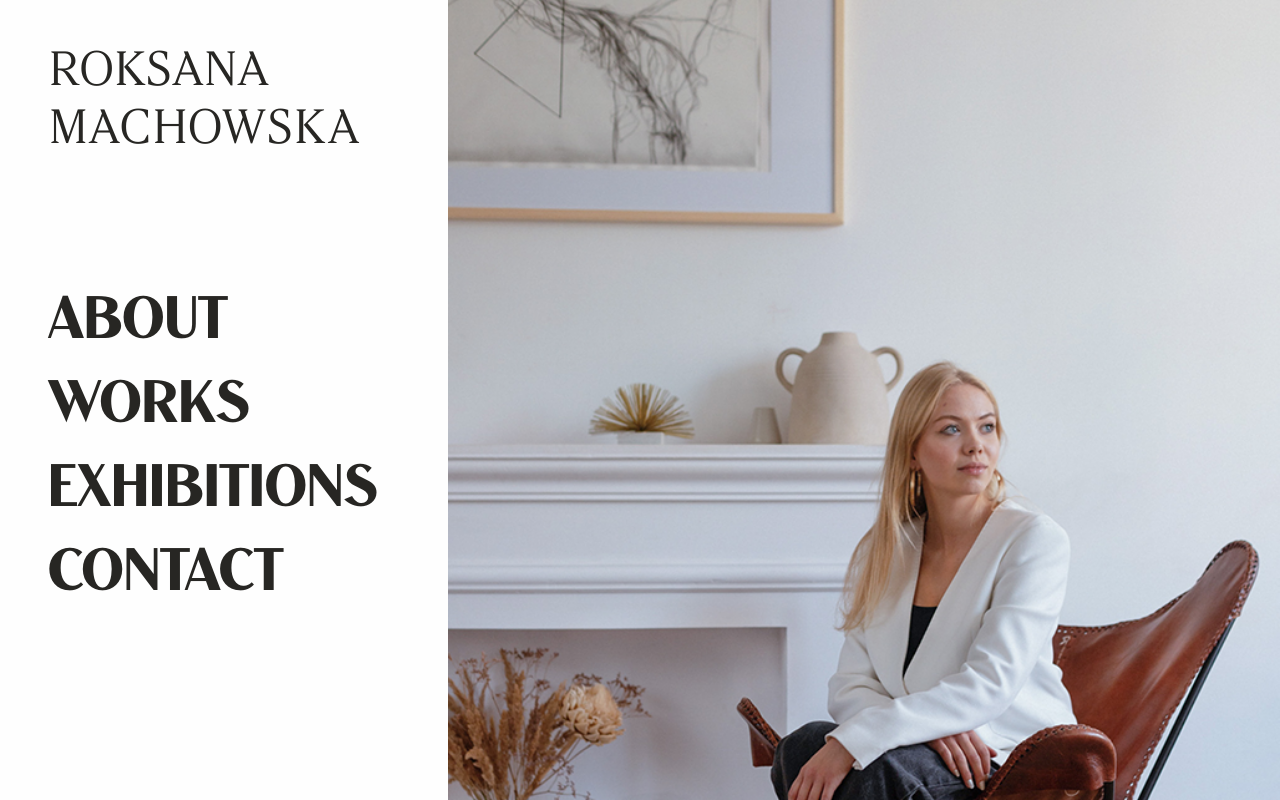
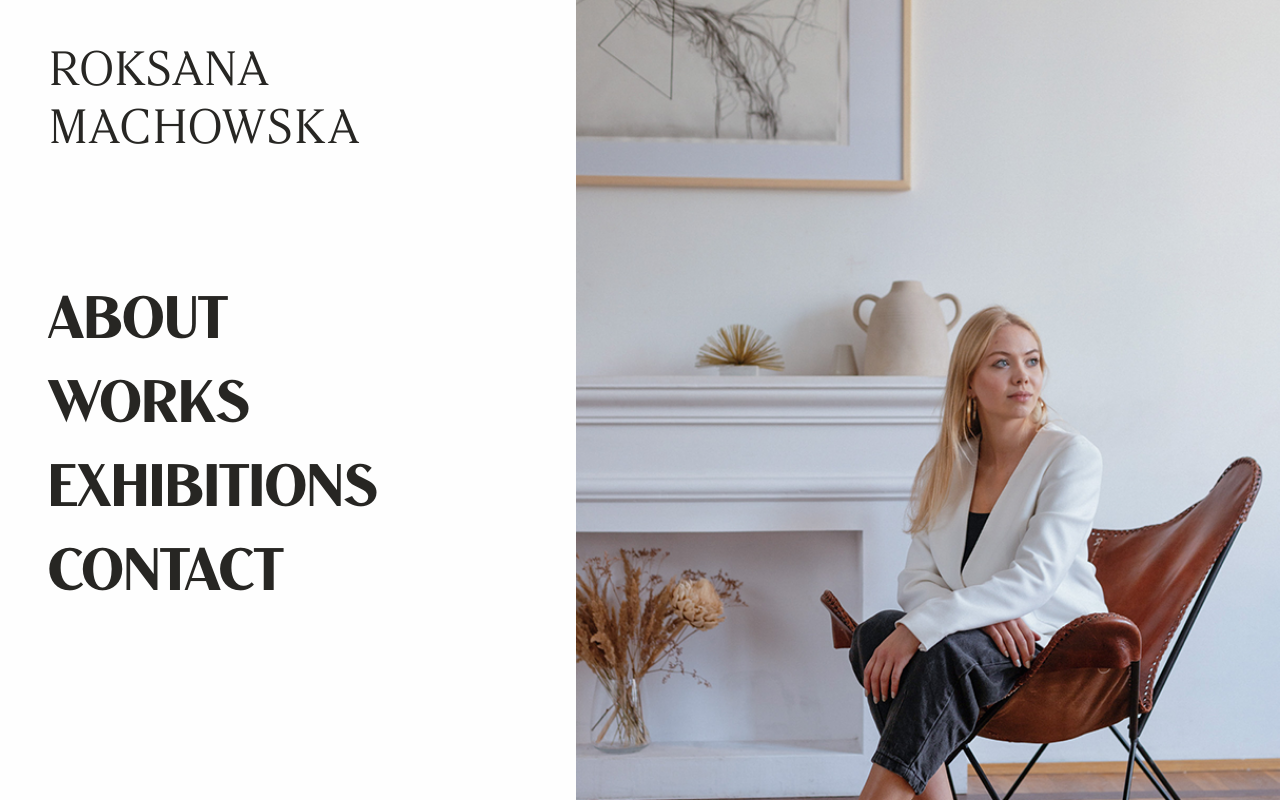
Before and after one commit to jakubziemba/machowska-portfolio, a Next.js app: page / in a window 1280 px wide. Shown: the top 800 px of the page. Built offline with nearby package versions, Linux system fonts and the light colour scheme.

Commit message:
Fix image for devices min-width: 1200px

```diff
--- a/pages/home.module.scss
+++ b/pages/home.module.scss
@@ -88,7 +88,7 @@
       justify-content: space-between;
       width: 100%;
       margin-top: 0;
-      min-height: 100vh;
+      // min-height: 100vh;
 
       .menu {
         display: flex;
@@ -106,21 +106,17 @@
       }
 
       .imageContainer {
-        display: flex;
-        flex-direction: column;
         margin-right: 0;
         margin-left: 0;
         margin-bottom: 0;
-        flex-shrink: 2;
-        order: 1;
-        max-width: 65%;
-        width: 65%;
+        min-width: 55%;
 
         div {
-          height: 100%;
+          height: 100vh;
 
           img {
             object-fit: cover;
+            object-position: 50% 75%;
           }
         }
       }
```
